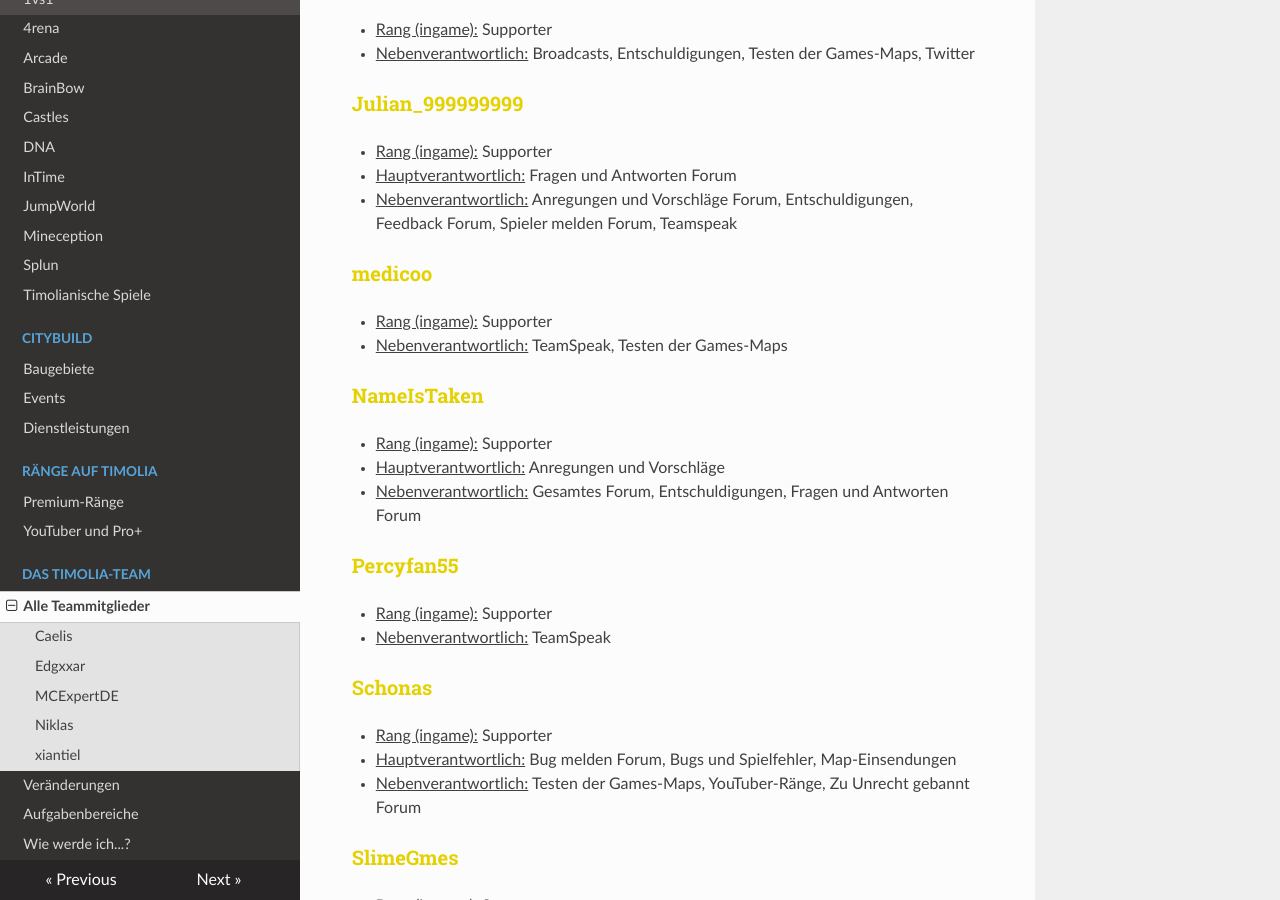
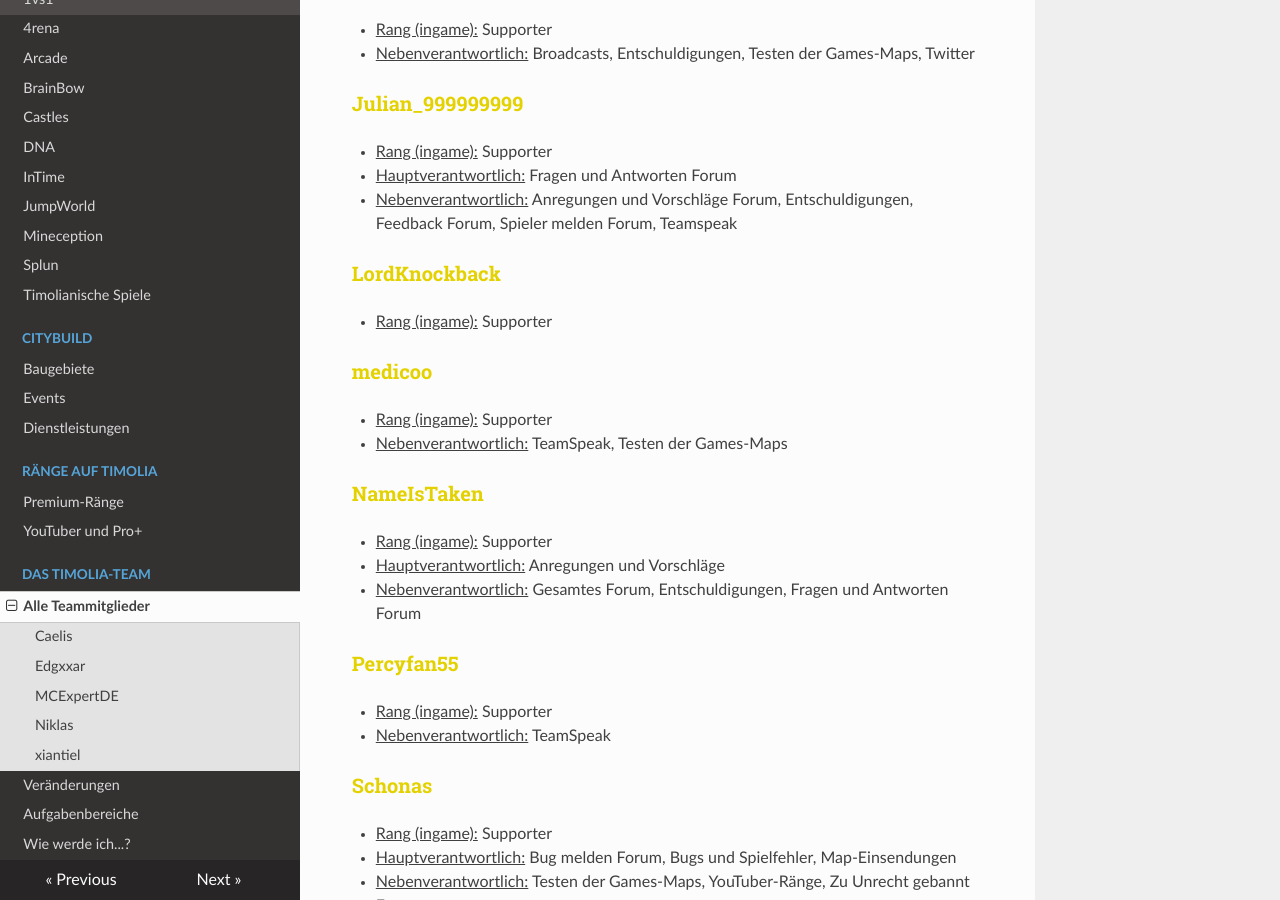
Before and after one commit to TimoliaDE/HowTo, an MkDocs documentation site: the page built from docs/team/members.md, in a window 1280 px wide and 900 px high, scrolled down 5467 px. Built offline with MkDocs 1.6.1, drawn with Linux system fonts in a browser that asks for light colours; nearby versions of some CDN libraries; old or Windows-style settings are respelled for this version of MkDocs.

Commit message:
Update members.md

```diff
--- a/docs/team/members.md
+++ b/docs/team/members.md
@@ -177,6 +177,9 @@ Sie stehen für alle grundlegenden Fragen und Reports zur Verfügung und sind di
 - <u>Hauptverantwortlich:</u> Fragen und Antworten Forum
 - <u>Nebenverantwortlich:</u> Anregungen und Vorschläge Forum, Entschuldigungen, Feedback Forum, Spieler melden Forum, Teamspeak
 
+### <strong><span style="color:#E4D100">LordKnockback</span></strong>
+- <u>Rang (ingame):</u> Supporter
+
 ###<strong><span style="color:#E4D100">medicoo</span></strong>
 - <u>Rang (ingame):</u> Supporter
 - <u>Nebenverantwortlich:</u> TeamSpeak, Testen der Games-Maps
```
